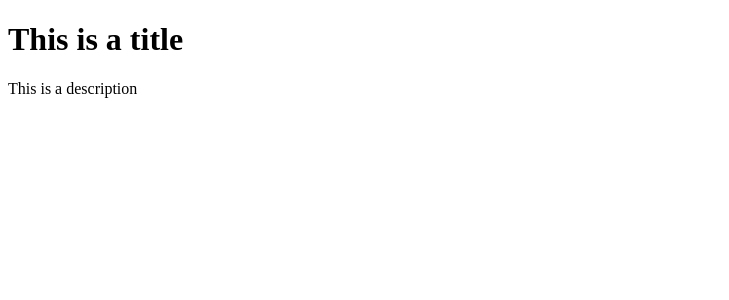
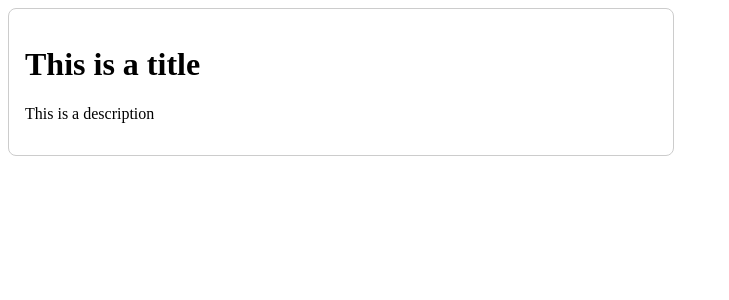
Before and after one commit to Marmas99/personal-webiste, a React (Vite) app: page / in a window 1280 px wide. Shown: the top 300 px of the page, without its empty margins (0-729 px from the left). Built offline with nearby package versions, Linux system fonts and the light colour scheme.

Commit message:
added some styling

```diff
--- /dev/null
+++ b/src/components/Containers/Card/Card.module.css
@@ -0,0 +1,7 @@
+.card {
+    border: 1px solid #ccc;
+    padding: 1rem;
+    border-radius: 8px;
+    background-color: white;
+    width: 50%;
+}
--- a/src/components/Containers/Card/Card.tsx
+++ b/src/components/Containers/Card/Card.tsx
@@ -1,9 +1,10 @@
 import Description from "../../Description/Description";
 import Title from "../../Title/Title";
+import style from "./Card.module.css"
 
 const Card = () => {
     return (
-        <div>
+        <div className={style.card}>
             <Title />
             <Description />
         </div>
```
